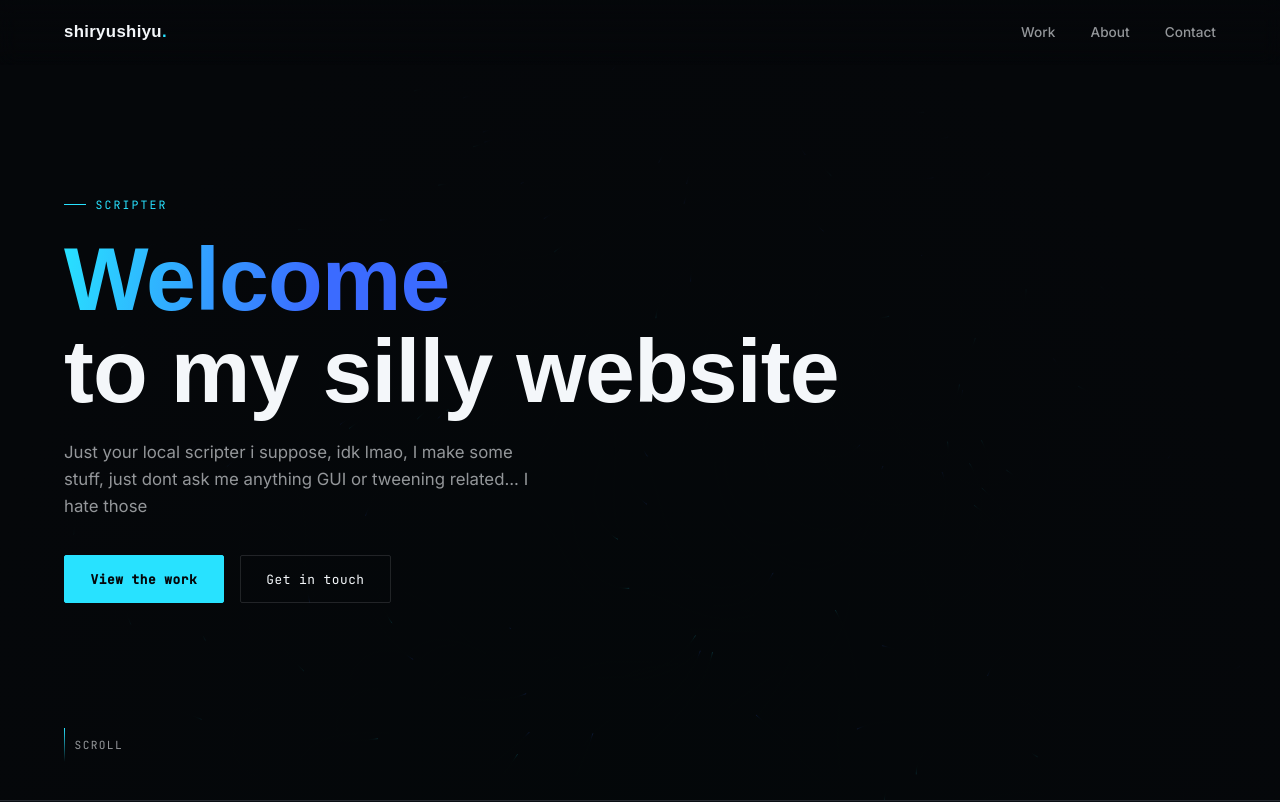
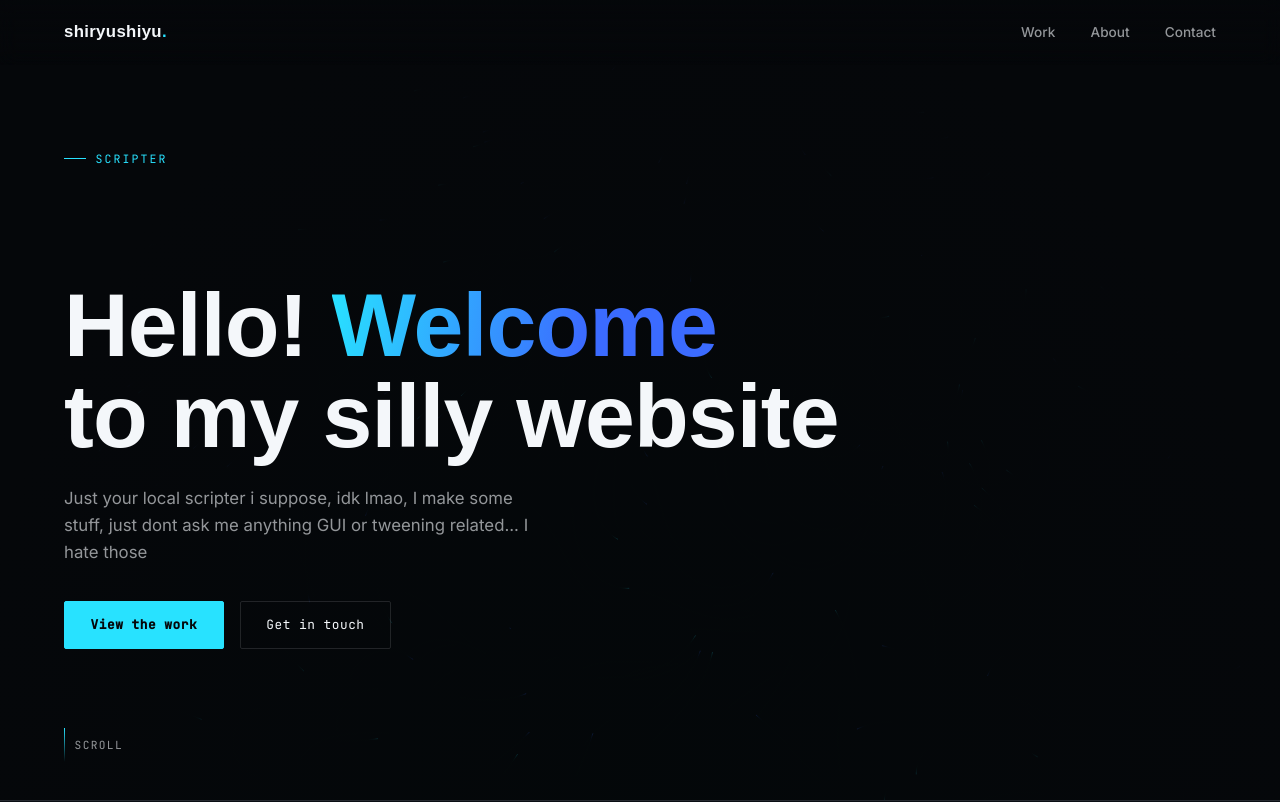
Before and after one commit to shiryushiyu/shiryuweb, a website: page public/index.html in a window 1280 px wide. Shown: the top 802 px of the page. Drawn offline with Linux system fonts and the light colour scheme; no server answers; a web font is replaced by a local one.

Commit message:
changed main page screen

```diff
--- a/public/index.html
+++ b/public/index.html
@@ -22,7 +22,7 @@
 <section class="hero">
   <canvas id="heroCanvas"></canvas>
   <div class="eyebrow">Scripter</div>
-  <h1><span class="grad">Welcome</span><br>to my silly website</h1>
+  <h1><br>Hello! <span class="grad">Welcome</span><br>to my silly website</h1>
   <p class="lede">Just your local scripter i suppose, idk lmao, I make some stuff, just dont ask me anything GUI or tweening related... I hate those
   </p>
   <div class="hero-actions">
```
